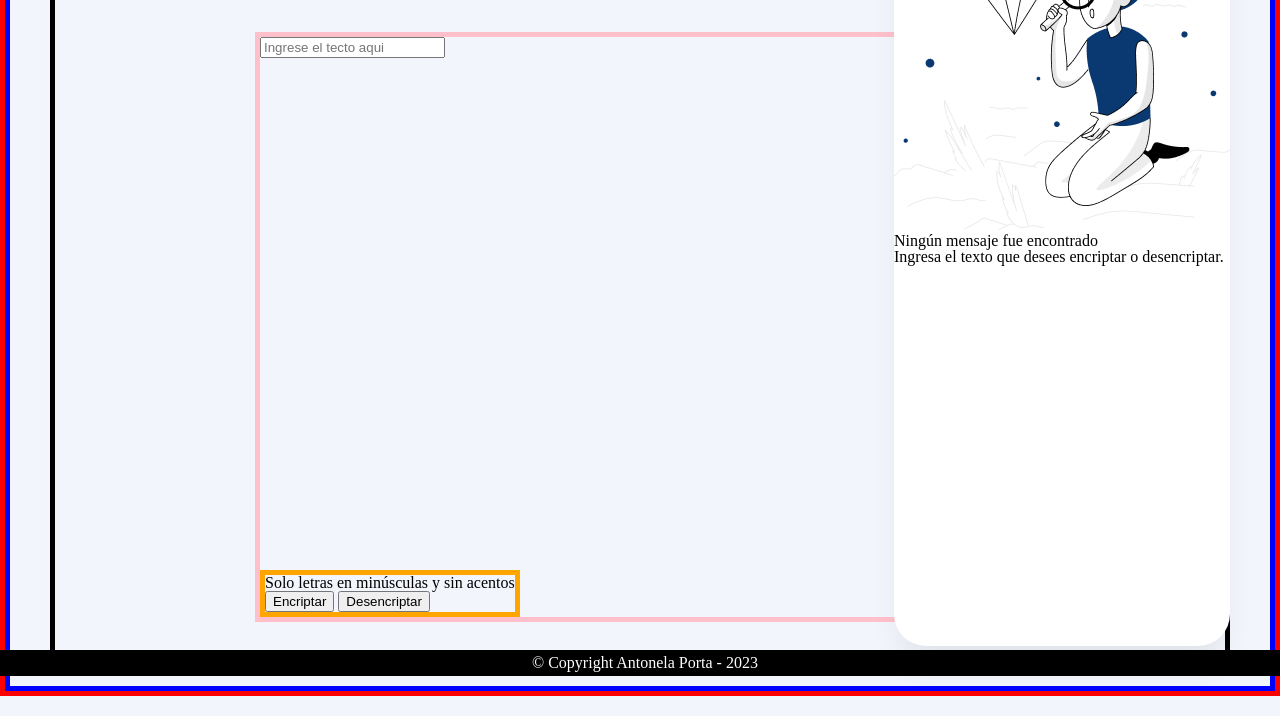
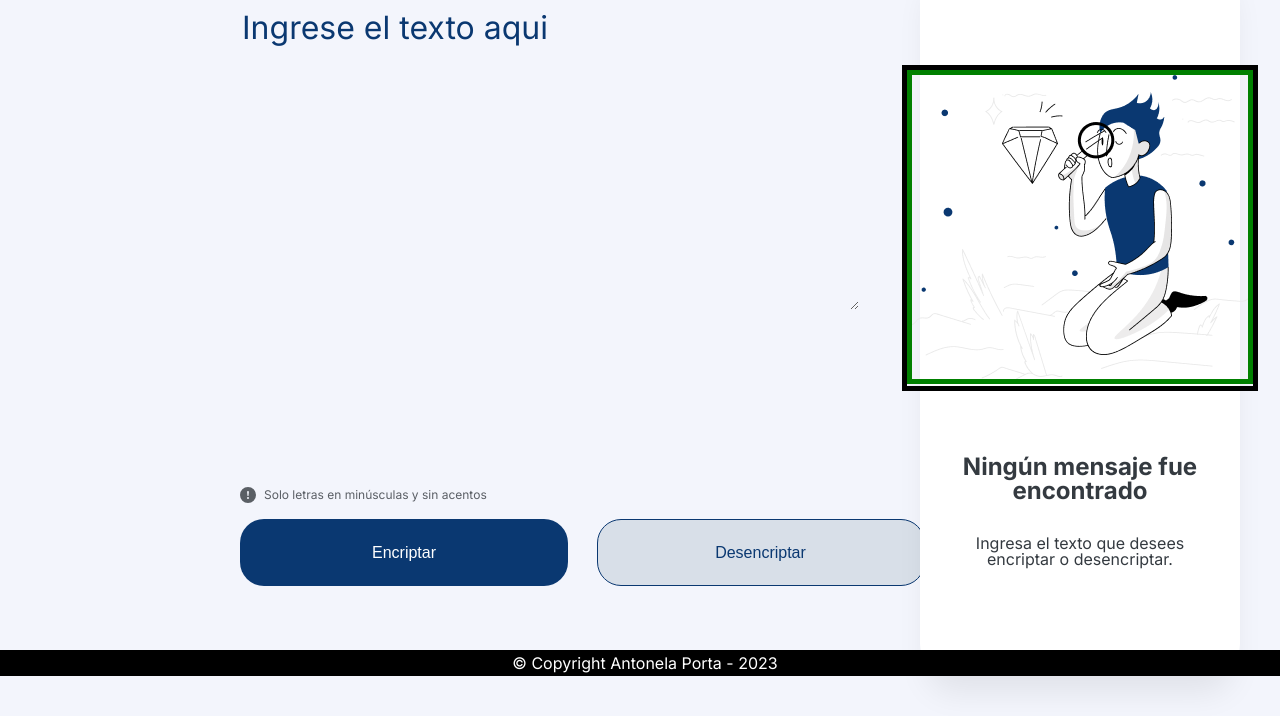
Before and after one commit to AntonelaPorta/Challenge_Oracle_One-Encriptador_de_texto, a plain HTML site: page index.html in a window 1280 px wide. Shown: the part 124-840 px from the top of the page. Drawn offline with Linux system fonts and the light colour scheme.

Commit message:
Se agregan css de las secciones, se modifican levemente html para aplicar estilos

```diff
--- a/index.html
+++ b/index.html
@@ -14,11 +14,17 @@
             <header>
                 <img src="imagenes/Logo.png" alt="logo_alura">
             </header>
-            <form action="">
-                <input type="text" name="mensaje" id="mensaje" placeholder="Ingrese el tecto aqui">
+            <form>
+                <textarea name="mensaje" id="mensaje" cols="30" rows="20" placeholder="Ingrese el texto aqui"></textarea>
 
                 <div class="botones">
-                    <p>Solo letras en minúsculas y sin acentos</p>
+                    <div>
+                        <svg xmlns="http://www.w3.org/2000/svg" width="16" height="16" fill="currentColor" class="bi bi-exclamation-circle-fill" viewBox="0 0 16 16">
+                            <path d="M16 8A8 8 0 1 1 0 8a8 8 0 0 1 16 0zM8 4a.905.905 0 0 0-.9.995l.35 3.507a.552.552 0 0 0 1.1 0l.35-3.507A.905.905 0 0 0 8 4zm.002 6a1 1 0 1 0 0 2 1 1 0 0 0 0-2z"/>
+                        </svg>
+                        <p>Solo letras en minúsculas y sin acentos</p>
+                    </div>
+
                     <button id="encriptar">Encriptar</button>
                     <button id="desencriptar">Desencriptar</button>
                 </div>
@@ -26,9 +32,13 @@
         </section>
 
         <section id="resultado">
-            <img src="imagenes/Muñeco.png" alt="muñeco">
-            <h2>Ningún mensaje fue encontrado</h2>
-            <p>Ingresa el texto que desees encriptar o desencriptar.</p>
+            <div class="imagen">
+                <img src="imagenes/Muñeco.png" alt="muñeco">
+            </div>
+            <div class="texto">
+                <h2>Ningún mensaje fue encontrado</h2>
+                <p>Ingresa el texto que desees encriptar o desencriptar.</p>
+            </div>
         </section>
     </main>
     <footer>
--- a/style.css
+++ b/style.css
@@ -1,11 +1,12 @@
+@import url('https://fonts.googleapis.com/css2?family=Inter:wght@400;700&display=swap');
+
 body {
     background-color: #F3F5FC;
-
-    border: 5px solid red;
+    font-family: 'Inter', sans-serif;
+    color: #343A40;
 }
 
 main {
-    border: 5px solid blue;
     position: relative;
     height: 100vh;
 }
@@ -15,13 +16,8 @@ section {
     margin: 40px;
 }
 
-#encriptador {
-    border: 5px solid black;
-}
-
 header {
     margin-bottom: 40px;
-    border: 5px solid green;
 }
 
 form {
@@ -29,30 +25,106 @@ form {
     height: calc(100% - 140px);
 
     position: relative;
-
-    border: 5px solid pink;
 }
 
-input {
+textarea {
     display: block;
+    border: none;
+    background-color: #F3F5FC;
+
+    font-family: 'Inter';
+    font-size: 32px;
+    max-height: 300px;
+}
+
+textarea::placeholder {
+    color: #0A3871;
+}
+
+textarea:focus {
+    outline: none;
 }
 
 .botones {
-    border: 5px solid orange;
-
     position: absolute;
     bottom: 0;
     margin-top: auto;
+}
+
+.botones div {
+    display: flex;
+    align-items: center;
+    margin-bottom: 16px;
+
+    font-size: 12px;
+    opacity: 0.8;
+}
+
+.botones p {
+    margin-left: 8px;
+
+}
+
+.botones button {
+    padding: 24px;
+    gap: 8px;
+    width: 328px;
+    height: 67px;
+    border: none;
+    border-radius: 24px;
+    font-size: 16px;
+}
+
+#encriptar {
+    background-color: #0A3871;
+    color: #FFFFFF;
+    margin-right: 24px;
+}
+
+#desencriptar {
+    background: #D8DFE8;
+    border: 1px solid #0A3871;
+    border-radius: 24px;
+    color: #0A3871;
 }
 
 #resultado {
     background-color: #FFFFFF;
     box-shadow: 0px 24px 32px -8px rgba(0, 0, 0, 0.08);
     border-radius: 32px;
+    text-align: center;
+    width: 25%;
 
     position: absolute;
     top: 0;
     right: 0;
+
+    display: flex;
+    flex-direction: column;
+    justify-content: center;
+    align-items: center;
+}
+
+#resultado .imagen {
+    overflow: hidden;
+    margin: 32px;
+
+    border: 5px solid black;
+}
+
+.imagen img {
+    border: 5px solid green;
+}
+
+#resultado h2 {
+    font-weight: 700;
+    font-size: 24px;
+    margin: 32px;
+}
+
+#resultado p {
+    margin: 32px;
+    font-size: 16px;
 }
 
 footer {
```
